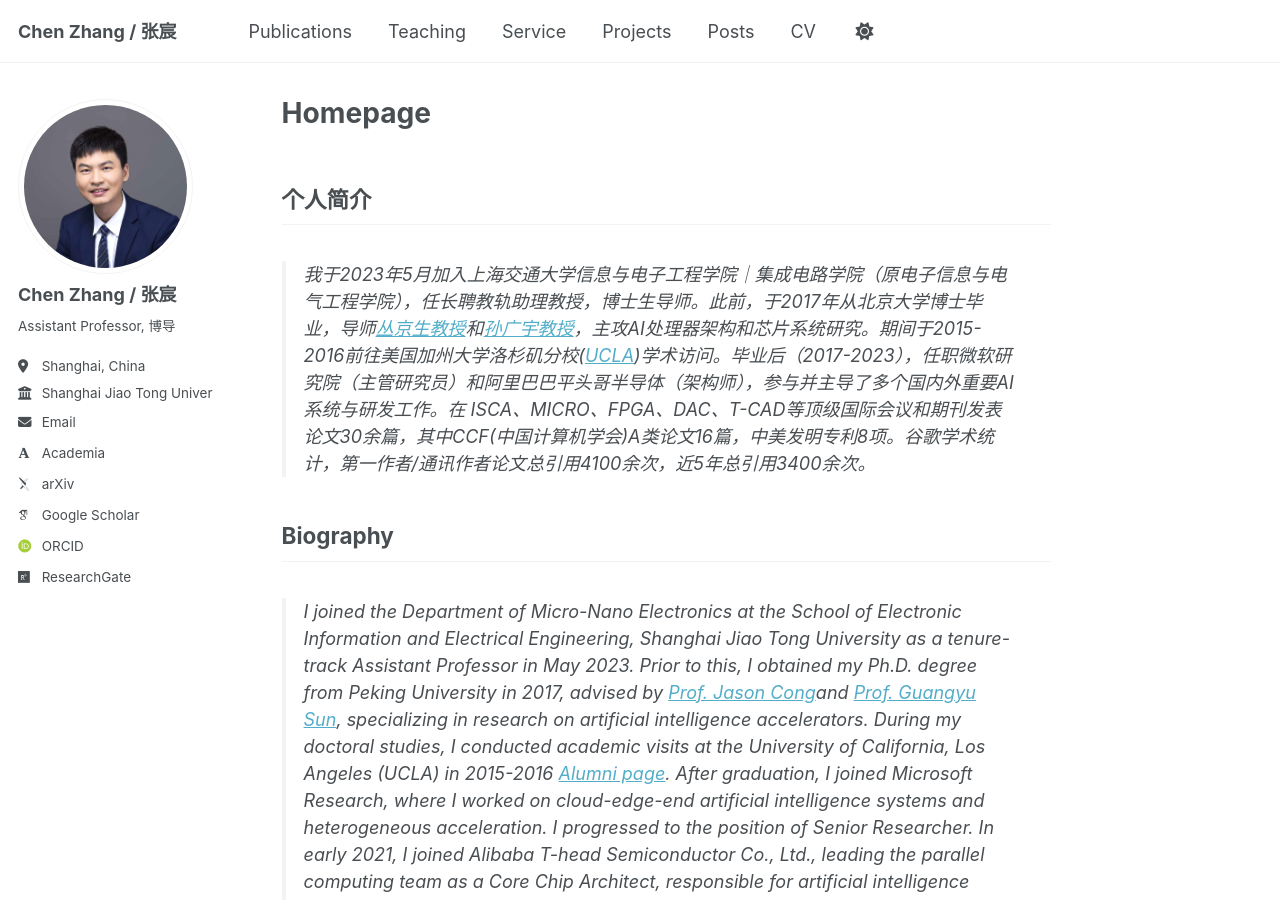
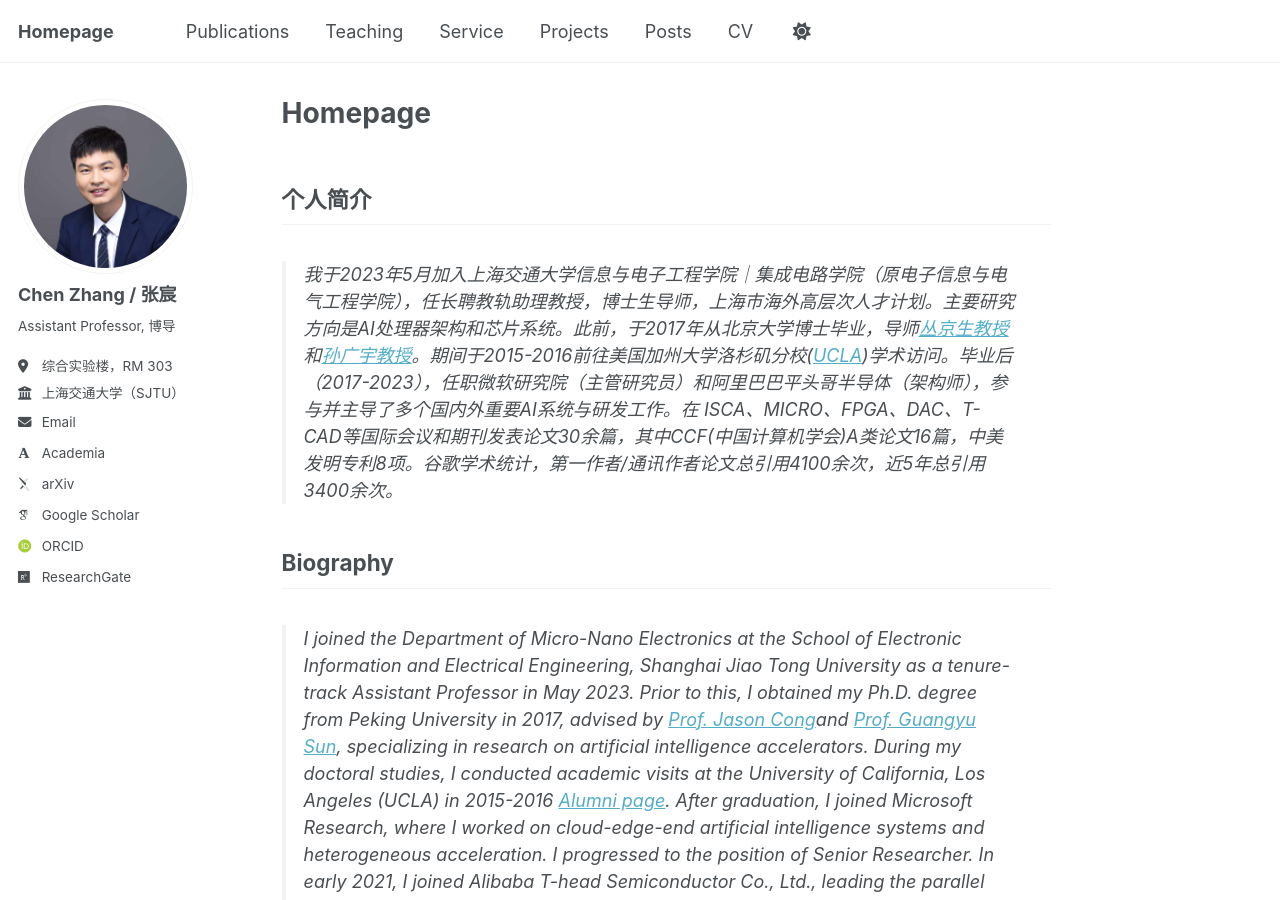
Before and after one commit to chenzhangsjtu/chenzhangsjtu.github.io, a Jekyll site: the page built from _pages/about.md, in a window 1280 px wide and 900 px high. Built offline with Jekyll 4.4.1, drawn with Linux system fonts in a browser that asks for light colours; some web fonts are replaced.

Commit message:
update about

```diff
--- a/_config.yml
+++ b/_config.yml
@@ -8,8 +8,8 @@
 
 # Basic Site Settings
 locale                   : "en-US"
-site_theme               : "Homepage"
-title                    : "Chen Zhang / 张宸"
+site_theme               : "张宸, 上海交通大学 ｜ Chen Zhang, Shanghai Jiao Tong University"
+title                    : "Homepage"
 title_separator          : "-"
 name                     : &name "Chen Zhang"
 description              : &description "personal description"
@@ -26,10 +26,10 @@
   name             : "Chen Zhang / 张宸"
   pronouns         : # example: "she/her"
   bio              : "Assistant Professor, 博导"
-  location         : "Shanghai, China"
-  employer         : "Shanghai Jiao Tong University"
+  location         : "综合实验楼，RM 303"
+  employer         : "上海交通大学（SJTU）"
   uri              : # URL
-  email            : "none@example.org"
+  email            : "chenzhang [dt] sjtu [at] sjtu [dt] edu [dt] cn"
 
   # Academic websites
   academia         : "https://dblp.uni-trier.de/pid/94/4084-1.html"
--- a/_pages/about.md
+++ b/_pages/about.md
@@ -9,7 +9,7 @@
 
 ## 个人简介
 
-> 我于2023年5月加入上海交通大学信息与电子工程学院｜集成电路学院（原电子信息与电气工程学院），任长聘教轨助理教授，博士生导师。此前，于2017年从北京大学博士毕业，导师[丛京生教授](https://vast.cs.ucla.edu/people/faculty/jason-cong)和[孙广宇教授](https://ic.pku.edu.cn/szdw/zzjs/sjzdhyjsxtx1/sgy/index.htm)，主攻AI处理器架构和芯片系统研究。期间于2015-2016前往美国加州大学洛杉矶分校([UCLA]((https://vast.cs.ucla.edu/people/alumni/chen-zhang)))学术访问。毕业后（2017-2023），任职微软研究院（主管研究员）和阿里巴巴平头哥半导体（架构师），参与并主导了多个国内外重要AI系统与研发工作。在 ISCA、MICRO、FPGA、DAC、T-CAD等顶级国际会议和期刊发表论文30余篇，其中CCF(中国计算机学会)A类论文16篇，中美发明专利8项。谷歌学术统计，第一作者/通讯作者论文总引用4100余次，近5年总引用3400余次。
+> 我于2023年5月加入上海交通大学信息与电子工程学院｜集成电路学院（原电子信息与电气工程学院），任长聘教轨助理教授，博士生导师，上海市海外高层次人才计划。主要研究方向是AI处理器架构和芯片系统。此前，于2017年从北京大学博士毕业，导师[丛京生教授](https://vast.cs.ucla.edu/people/faculty/jason-cong)和[孙广宇教授](https://ic.pku.edu.cn/szdw/zzjs/sjzdhyjsxtx1/sgy/index.htm)。期间于2015-2016前往美国加州大学洛杉矶分校([UCLA]((https://vast.cs.ucla.edu/people/alumni/chen-zhang)))学术访问。毕业后（2017-2023），任职微软研究院（主管研究员）和阿里巴巴平头哥半导体（架构师），参与并主导了多个国内外重要AI系统与研发工作。在 ISCA、MICRO、FPGA、DAC、T-CAD等国际会议和期刊发表论文30余篇，其中CCF(中国计算机学会)A类论文16篇，中美发明专利8项。谷歌学术统计，第一作者/通讯作者论文总引用4100余次，近5年总引用3400余次。
 
 
 ## Biography
```
Also changed, not shown: 1 other file.
